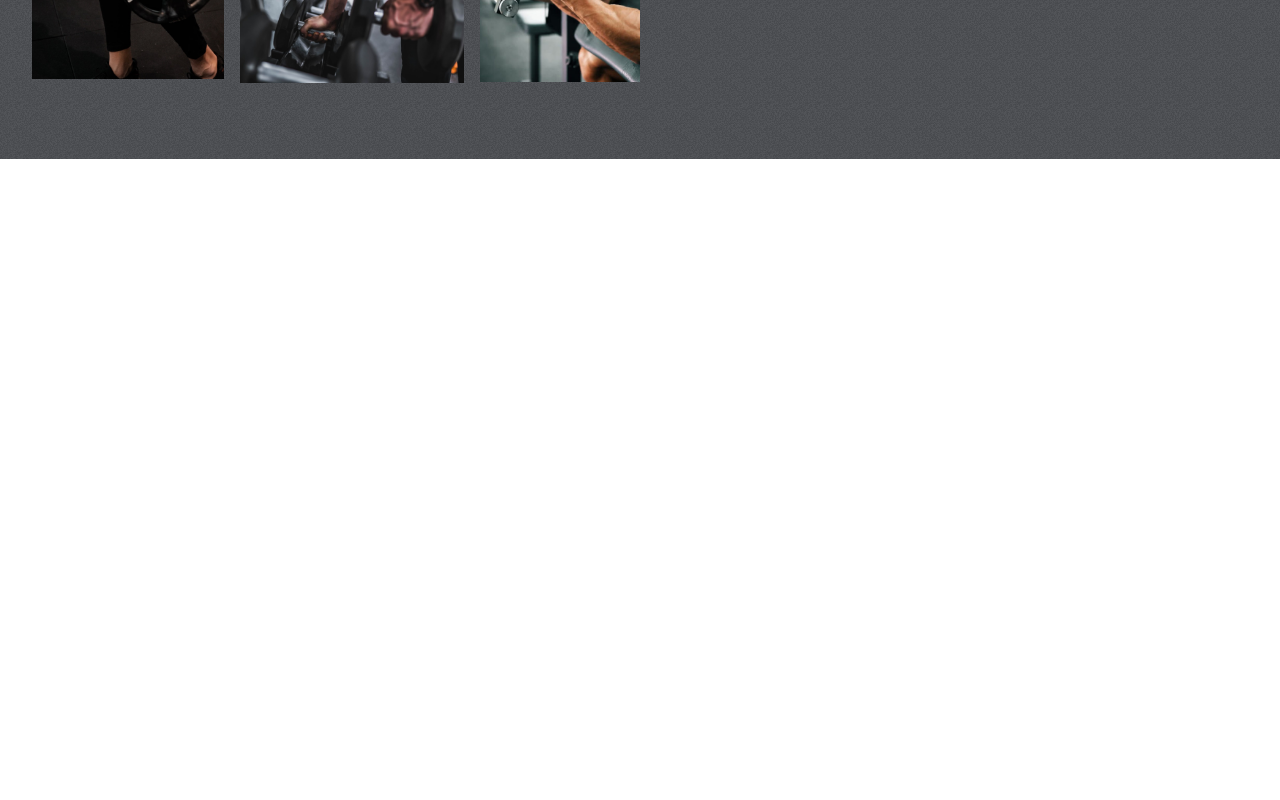
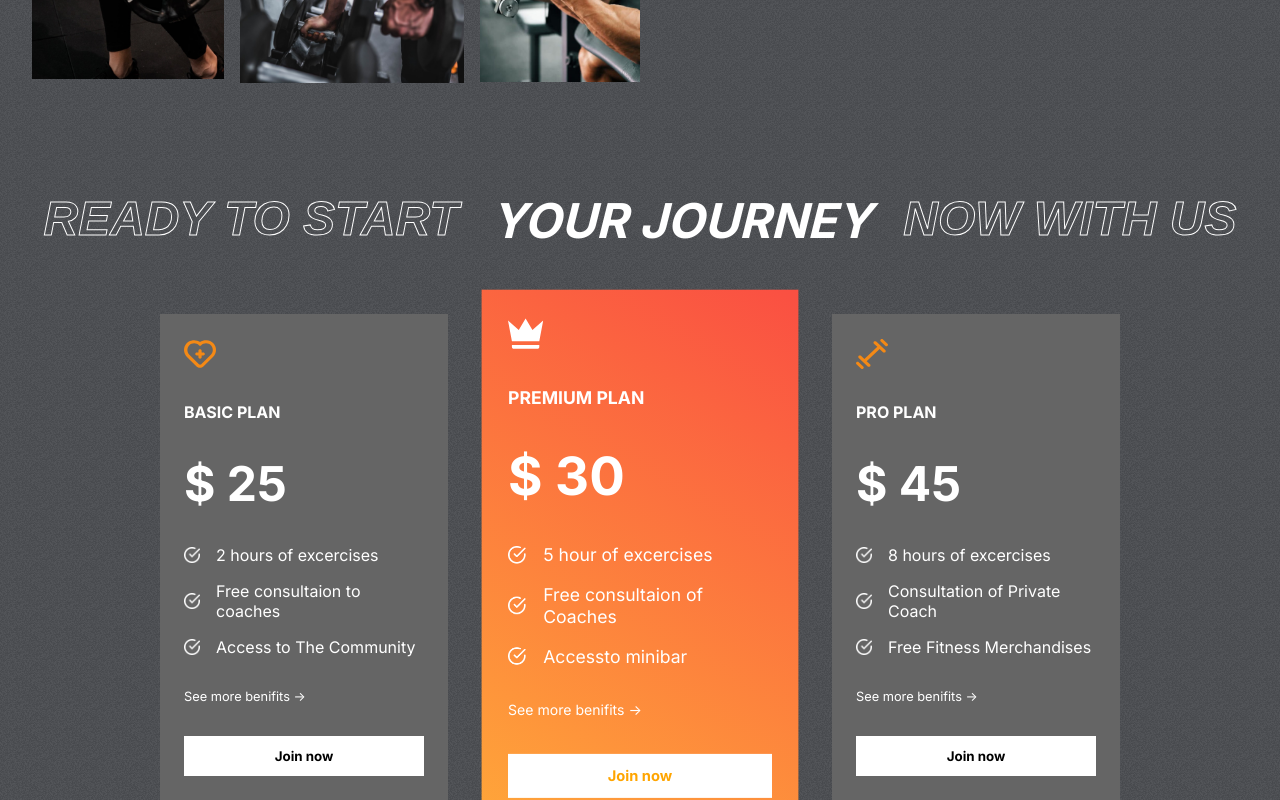
Before and after one commit to NitinParamkar/The-fit-club, a React (Create React App) app: page / in a window 1280 px wide. Shown: the part 1632-2432 px from the top of the page. Before the commit the page ends 1791 px from the top, so only its background shows below. Built offline with nearby package versions, Linux system fonts and the light colour scheme.

Commit message:
added plans cards

```diff
--- a/src/App.js
+++ b/src/App.js
@@ -2,12 +2,14 @@ import './App.css';
 import Hero from './components/Hero/Hero';
 import Programs from './components/Programs/Programs'
 import Reasons from './components/Reasons/Reasons'
+import Plans from './components/Plans/Plans'
 function App() {
   return (
     <div className="App">
           <Hero/>
           <Programs/>
           <Reasons/>
+          <Plans/>
     </div>
   );
 }
--- /dev/null
+++ b/src/components/Plans/Plans.css
@@ -0,0 +1,67 @@
+.plans-container{
+      margin-top: -4rem;
+      padding: 0 2rem;
+      display: flex;
+      flex-direction: column;
+      gap: 4rem;
+      position: relative;
+}
+
+.plans{
+    display: flex;
+    align-items: center;
+    justify-content: center;
+    gap: 3rem;
+}
+
+.plan{
+    display: flex;
+    flex-direction: column;
+    background: var(--caloryCard);
+    gap: 2rem;
+    color: white;
+    padding: 1.5rem;
+    width: 15rem;
+}
+
+.plan:nth-child(2){
+    background: var(--planCard);
+    transform: scale(1.1);
+}
+
+.plan>svg{
+    fill: var(--orange);
+    width: 2rem;
+    height: 2rem;
+}
+
+.plan>:nth-child(2){
+    font-size: 1rem;
+    font-weight: bold;
+}
+.plan>:nth-child(3){
+    font-size: 3rem;
+    font-weight: bold;
+}
+.plan>:nth-child(5){
+    font-size: 0.8rem;
+}
+.features{
+    display: flex;
+    flex-direction: column;
+    gap: 1rem;
+}
+.feature{
+    display: flex;
+    align-items: center;
+    gap: 1rem;
+}
+.feature>img{
+    width: 1rem;
+}
+.plans>:nth-child(2)>svg{
+    fill: white;
+}
+.plans>:nth-child(2)>button{
+     color: orange;
+}
--- /dev/null
+++ b/src/components/Plans/Plans.jsx
@@ -0,0 +1,39 @@
+import React from 'react'
+import {plansData} from '../../data/plansData'
+import whiteTick from '../../assets/whiteTick.png'
+import './Plans.css'
+
+const Plans = () => {
+  return (
+    <div className='plans-container'>
+       <div className="programs-header" style={{gap: '2rem'}}>
+        <span className='stroke-text'>Ready to start</span>
+        <span>Your Journey</span>
+        <span className='stroke-text'>Now With Us</span>
+       </div>
+       <div className="plans">
+        {plansData.map((plan, i)=>(
+            <div className="plan" key={i}>
+                    {plan.icon}
+                    <span>{plan.name}</span>
+                    <span>$ {plan.price}</span>
+                    <div className="features">
+                        {plan.features.map((feature, i)=>(
+                             <div className="feature">
+                                <img src={whiteTick} alt="" />
+                                <span key={i}>{feature}</span>
+                             </div>
+                        ))}
+                    </div>
+                    <div>
+                        <span>See more benifits -> </span>
+                    </div>
+                    <button className="btn">Join now</button>
+            </div>
+        ))}
+       </div>
+    </div>
+  )
+}
+
+export default Plans
```
